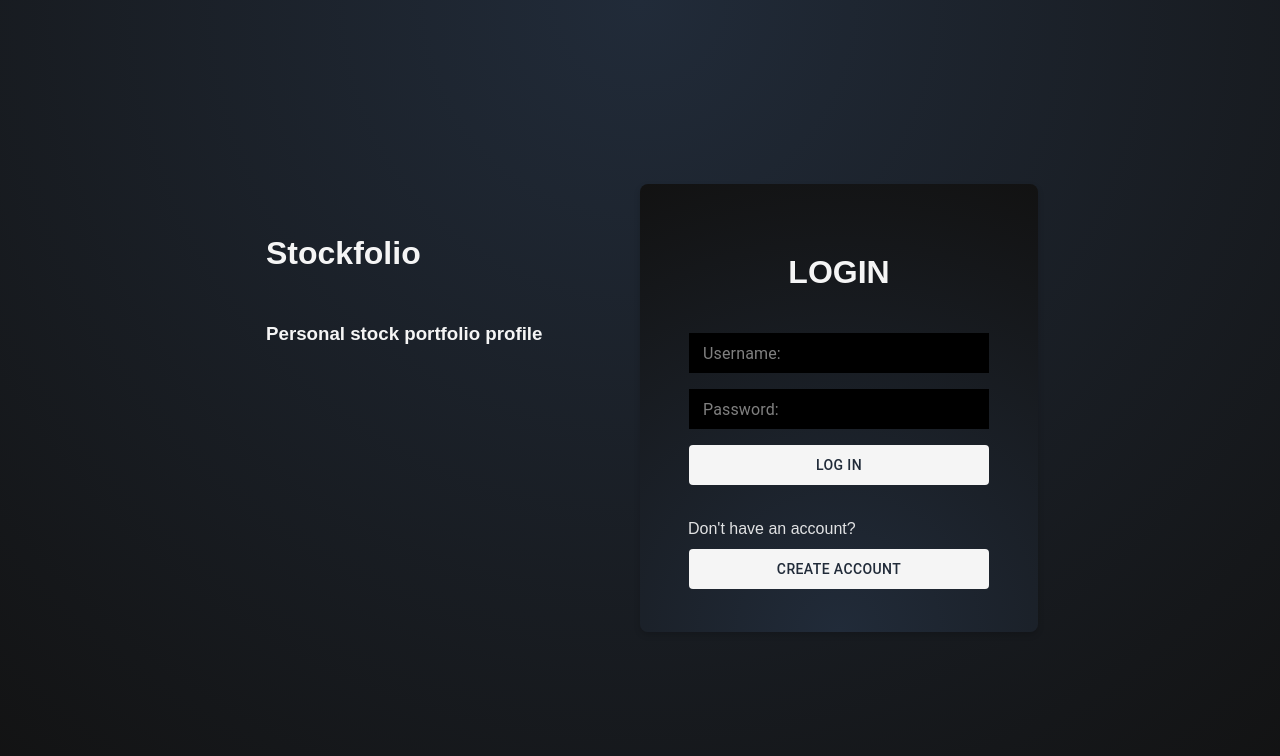
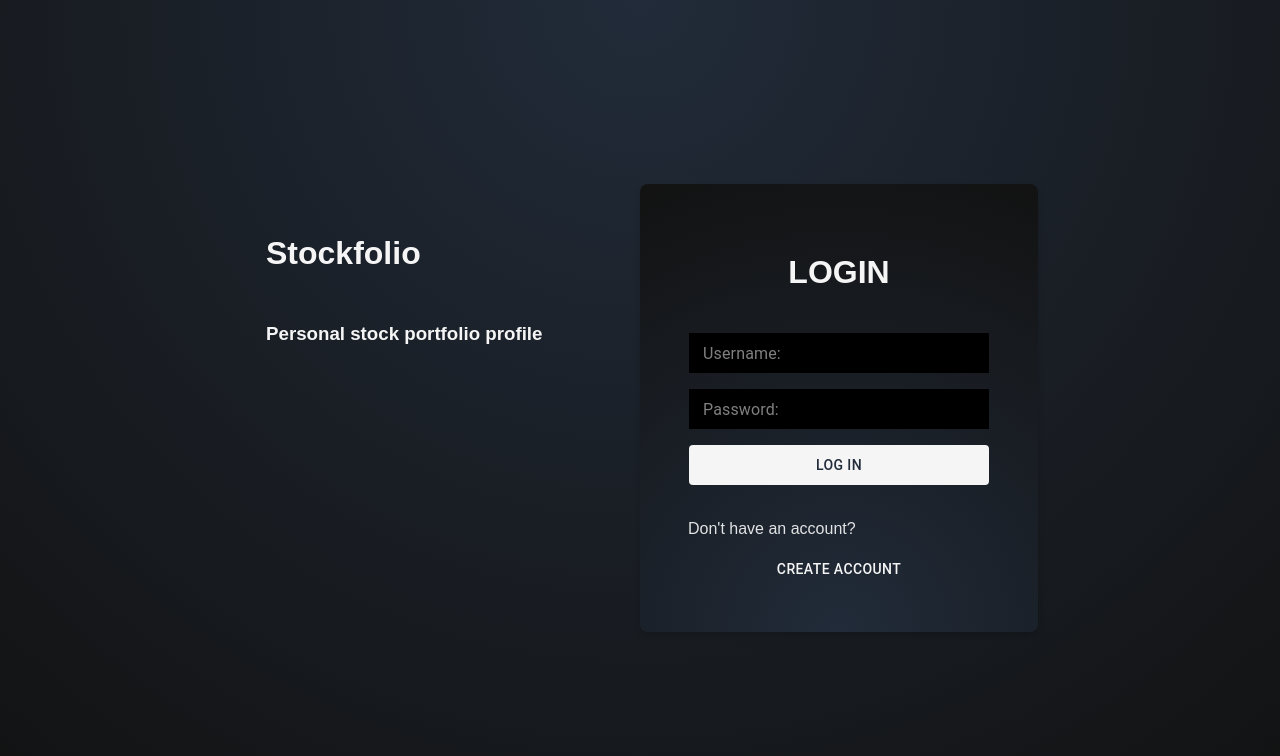
Before and after one commit to joelvkuos/Ohjelmistoprojekti2, a React app in the folder frontend/: page / in a window 1280 px wide. Shown: the top 756 px of the page. Built offline with nearby package versions, Linux system fonts and the light colour scheme; the HTML template or start-up script is replaced by a standard one.

Commit message:
login page style edited

```diff
--- a/frontend/package.json
+++ b/frontend/package.json
@@ -12,6 +12,7 @@
   "dependencies": {
     "@emotion/react": "^11.14.0",
     "@emotion/styled": "^11.14.1",
+    "@mui/icons-material": "^7.3.7",
     "@mui/material": "^7.3.7",
     "react": "^19.2.0",
     "react-dom": "^19.2.0",
--- a/frontend/src/pages/Login.tsx
+++ b/frontend/src/pages/Login.tsx
@@ -14,7 +14,7 @@ export default function Login() {
 
                 <h1>LOGIN</h1>
                 <TextField className="textField" placeholder="Username:"></TextField>
-                <TextField className="textField" placeholder="Password:"></TextField>
+                <TextField className="textField" placeholder="Password:" type="password"></TextField>
                 <Button className="btn-grad1">log in</Button>
                 <p className="pCreateAccount">Don't have an account?</p>
                 <Button className="btn-grad2">Create account</Button>
--- a/frontend/src/styles/Login.css
+++ b/frontend/src/styles/Login.css
@@ -81,14 +81,11 @@ h3 {
 }
 
 .btn-grad2 {
-    background-color: whitesmoke !important;
-    color: #212B39 !important;
-    width: 300px;
+    color: whitesmoke !important;
+    width: 150px;
     height: 40px;
 }
 
 .btn-grad2:hover {
-    background-position: right center;
     background-color: #3e9c35 !important;
-    color: whitesmoke !important;
 }
```
Also changed, not shown: 1 other file (tests, documents, lock files or other folders).
